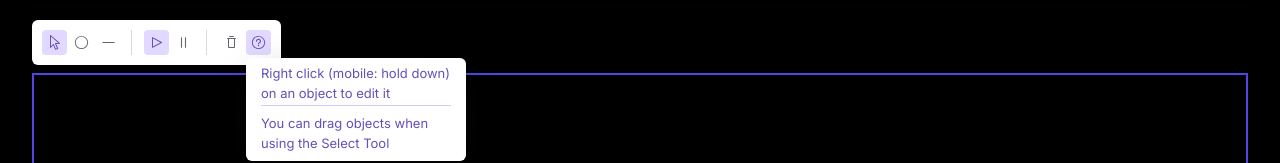
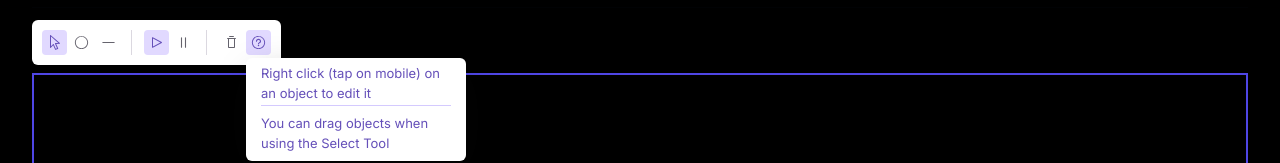
Before and after one commit to pablotanner/NextPhysics, a Next.js app: page / in a window 1280 px wide. Both pictures are taken after a click on the element 258 px from the left and 363 px from the top of the page. Shown: the part 321-484 px from the top of the page. Built offline with nearby package versions, Linux system fonts and the light colour scheme.

Commit message:
Update readme and help text

```diff
--- a/src/components/Toolbar.js
+++ b/src/components/Toolbar.js
@@ -10,7 +10,7 @@ export default function Toolbar({selectedTool, setSelectedTool, resetEnvironment
                 className="absolute pb-5 pt-3 min-w-[220px] top-7 left-0 bg-white rounded-md p-[5px] shadow-[0px_10px_38px_-10px_rgba(22,_23,_24,_0.35),_0px_10px_20px_-15px_rgba(22,_23,_24,_0.2)]"
             >
                 <div  className="group text-[13px] leading-5 text-violet11 rounded flex items-center h-[25px] px-[10px] relative select-none outline-none data-[state=open]:bg-violet4 data-[state=open]:text-violet11 data-[highlighted]:bg-gradient-to-br data-[highlighted]:from-violet9 data-[highlighted]:to-violet10 data-[highlighted]:text-violet1 data-[highlighted]:data-[state=open]:text-violet1 data-[disabled]:text-mauve8 data-[disabled]:pointer-events-none">
-                    Right click (mobile: hold down) on an object to edit it
+                    Right click (tap on mobile) on an object to edit it
                 </div>
 
                 <div className="h-[1px] bg-violet6 m-[10px]"/>
```
Also changed, not shown: 1 other file (tests, documents, lock files or other folders).
